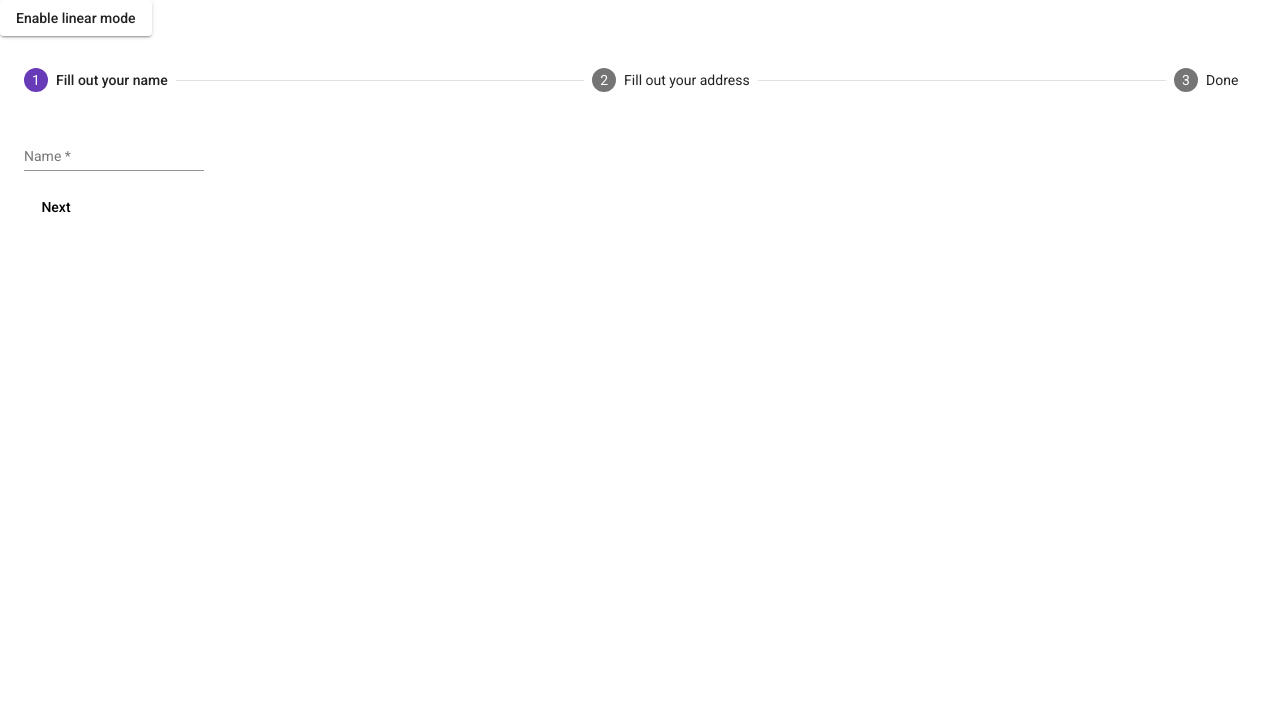
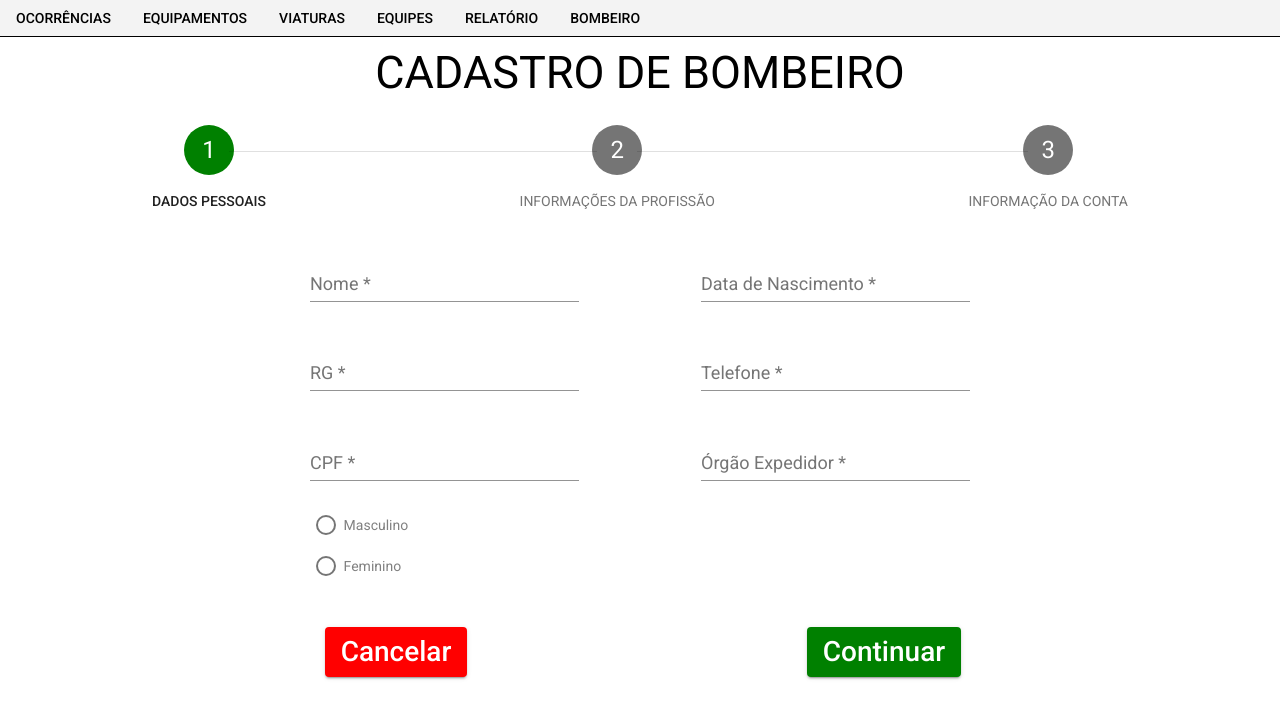
Before and after one commit to italoa7x/firecorp, an Angular app in the folder web/: page /bombeiros in a window 1280 px wide. Shown: the top 718 px of the page. Built offline with nearby package versions, Linux system fonts and the light colour scheme.

Commit message:
adicao e alteracao
 adicao e alteracao no Layout do Cadastro de Bombeiros

```diff
--- a/web/src/app/Bombeiros/cadastro/cadastro.component.css
+++ b/web/src/app/Bombeiros/cadastro/cadastro.component.css
@@ -2,6 +2,87 @@
     margin-top: 8px;
   }
 
-  .mat-form-field {
+.mat-form-field {
     margin-top: 16px;
   }
+.mat-grid-tile {
+   margin: 0px;
+   padding: 0px;
+   box-sizing: 0px;
+ }
+
+ ::ng-deep
+ .mat-step-header
+ .mat-step-icon {
+  width: 50px;
+  height: 50px;
+  font-size: 24px;
+}
+
+ ::ng-deep .mat-step-header .mat-step-icon-selected  {
+  width: 50px;
+  height: 50px;
+  font-size: 24px;
+  background-color: green;
+}
+
+
+::ng-deep .mat-step-header .mat-step-icon-state-done .mat-step-icon-state-edit {
+  background-color: green;
+}
+
+::ng-deep .mat-step-header .mat-step-icon-state-edit{
+  background-color: green;
+}
+
+::ng-deep
+.mat-step-header
+.mat-step-icon-state-edit
+.mat-stepper-horizontal-line {
+  width: 50px;
+  height: 50px;
+  font-size: 24px;
+
+}
+
+::ng-deep
+
+  .mat-horizontal-stepper-header::after,
+  .mat-stepper-horizontal-line {
+    top: 50px;
+
+  }
+
+  ::ng-deep
+  .mat-stepper-label-position-bottom .mat-horizontal-stepper-header::after {
+      top: 50px;
+
+  }
+  ::ng-deep
+  .mat-stepper-label-position-bottom .mat-horizontal-stepper-header::before{
+      top: 50px;
+      right: 10px;
+      left: 10;
+      width: 7px;
+      height: 10px;
+
+  }
+
+  ::ng-deep
+  .mat-stepper-label-position-bottom
+  .mat-stepper-horizontal-line {
+    top: 50px;
+  }
+  ::ng-deep
+  .mat-radio-button.mat-accent.mat-radio-checked .mat-radio-outer-circle{
+    border-color:rgb(66, 134, 244);
+  }
+  ::ng-deep
+  .mat-radio-button.mat-accent .mat-radio-inner-circle{
+    color:rgb(66, 134, 244);
+    background-color:rgb(66, 134, 244) ;
+  }
+  ::ng-deep
+  .mat-radio-button.mat-accent .mat-radio-ripple .mat-ripple-element {
+    background-color:rgb(255, 37, 37,.26);
+}
--- a/web/src/app/Bombeiros/cadastro/cadastro.component.html
+++ b/web/src/app/Bombeiros/cadastro/cadastro.component.html
@@ -1,38 +1,186 @@
-<button mat-raised-button (click)="isLinear = !isLinear" id="toggle-linear">
-    {{!isLinear ? 'Enable linear mode' : 'Disable linear mode'}}
-  </button>
-  <mat-horizontal-stepper [linear]="isLinear" #stepper>
+<div style="text-align: center; margin-top: 2%;">
+  <mat-label style="font-size: 45px;">CADASTRO DE BOMBEIRO</mat-label>
+</div>
+<mat-horizontal-stepper [linear]="isLinear" fxFlex="100" labelPosition="bottom"
+  style="margin-left: 10%; margin-right: 10%;" #stepper>
   <mat-step [stepControl]="firstFormGroup">
     <form [formGroup]="firstFormGroup">
-        <ng-template matStepLabel>Fill out your name</ng-template>
-        <mat-form-field>
-          <mat-label>Name</mat-label>
-          <input matInput placeholder="Last name, First name" formControlName="firstCtrl" required>
+      <ng-template matStepLabel>DADOS PESSOAIS</ng-template>
+
+      <div class="w3-row " style="text-align: center ">
+        <div class="w3-row " style="text-align: center; margin-left: 10%; margin-right: 10%;">
+
+          <div class="w3-half w3-container " style="text-align: center;">
+            <mat-form-field style="font-size: 18px; width: 75%;">
+              <mat-label>Nome</mat-label>
+              <input matInput placeholder="Nome" style="font-size: 18px;" formControlName="firstCtrlNome" required>
             </mat-form-field>
+          </div>
+
+          <div class="w3-half w3-container" style="text-align: center;">
+            <mat-form-field style="font-size: 18px; width: 75%;">
+              <mat-label>Data de Nascimento</mat-label>
+              <input matInput placeholder="00/00/0000" formControlName="firstCtrlData" required>
+            </mat-form-field>
+          </div>
+
+          <div class="w3-half w3-container" style="text-align: center;">
+            <mat-form-field style="font-size: 18px; width: 75%;">
+              <mat-label>RG</mat-label>
+              <input matInput placeholder="0.000.000" formControlName="firstCtrlRG" required>
+            </mat-form-field>
+          </div>
+
+          <div class="w3-half w3-container" style="text-align: center;">
+            <mat-form-field style="font-size: 18px; width: 75%;">
+              <mat-label>Telefone</mat-label>
+              <input matInput placeholder="(00)0 0000-0000" formControlName="firstCtrlFone" required>
+            </mat-form-field>
+          </div>
+
+          <div class="w3-half w3-container" style="text-align: center;">
             <div>
-          <button mat-button matStepperNext>Next</button>
+              <mat-form-field style="font-size: 18px; width: 75%;">
+                <mat-label>CPF</mat-label>
+                <input matInput placeholder="000.000.000-00" formControlName="firstCtrlCPF" required>
+              </mat-form-field>
+            </div>
+            <div style="text-align: left; margin-left: 50px;">
+              <mat-radio-group aria-label="Select an option" formControlName="firstCtrlSexo" required>
+                <div style="margin-top: 10px;">
+                  <mat-radio-button value="1" style="color: gray;">Masculino</mat-radio-button>
+                </div>
+                <div style="margin-top: 20px;">
+                  <mat-radio-button value="2" style="color: gray;">Feminino</mat-radio-button>
+                </div>
+              </mat-radio-group>
+            </div>
+          </div>
+
+          <div class="w3-half w3-container" style="text-align: center;">
+            <mat-form-field style="font-size: 18px; width: 75%;">
+              <mat-label>Órgão Expedidor</mat-label>
+              <input matInput placeholder="Órgão Expedidor" formControlName="firstCtrlExpedidor" required>
+            </mat-form-field>
+          </div>
+
+        </div>
+      </div>
+      <div class="w3-row " style="text-align: center; margin-top: 50px; ">
+        <div class="w3-half w3-container" style="text-align: center;">
+          <button mat-raised-button matStepperNext
+            style="font-size: 28px; color: white; background-color: red; line-height: 50px;">Cancelar</button>
+        </div>
+        <div class="w3-half w3-container" style="text-align: center;">
+          <button mat-raised-button matStepperNext
+            style="font-size: 28px; color: white; background-color: green; line-height: 50px;">Continuar</button>
+        </div>
       </div>
     </form>
   </mat-step>
-    <mat-step [stepControl]="secondFormGroup" label="Fill out your address">
+  <mat-step [stepControl]="secondFormGroup">
+
     <form [formGroup]="secondFormGroup">
-        <mat-form-field>
-          <mat-label>Address</mat-label>
-          <input matInput formControlName="secondCtrl" placeholder="Ex. 1 Main St, New York, NY"
-                 required>
+
+      <ng-template matStepLabel>INFORMAÇÕES DA PROFISSÃO</ng-template>
+
+      <div class="w3-row " style="text-align: center ">
+
+        <div class="w3-row " style="text-align: center; margin-left: 10%; margin-right: 10%;">
+
+          <div>
+            <mat-form-field style="font-size: 18px; width: 50%;">
+              <mat-label>Matrícula</mat-label>
+              <input matInput placeholder="Matrícula" formControlName="secondCtrlMatricula" required>
             </mat-form-field>
+          </div>
+
           <div>
-          <button mat-button matStepperPrevious>Back</button>
-          <button mat-button matStepperNext>Next</button>
+            <mat-form-field style="font-size: 18px; width: 50%;">
+              <mat-label>Batalhão</mat-label>
+              <input matInput placeholder="Batalhão" formControlName="secondCtrlBatalhao" required>
+            </mat-form-field>
+          </div>
+
+          <div>
+            <mat-form-field appearance="fill" style="font-size: 18px; width: 50%;">
+              <mat-label>Patente</mat-label>
+              <mat-select formControlName="secondCtrlPatente" required>
+                <mat-option value="option1">Soldado</mat-option>
+                <mat-option value="option2" disabled>Cabo (disabled)</mat-option>
+                <mat-option value="option3">Tenente</mat-option>
+              </mat-select>
+            </mat-form-field>
+          </div>
+
+          <div>
+            <mat-form-field style="font-size: 18px; width: 50%;">
+              <mat-label>Especialidade</mat-label>
+              <input matInput placeholder="Especialidade" formControlName="secondCtrlEspecialidade" required>
+            </mat-form-field>
+          </div>
+
+        </div>
+
+      </div>
+
+      <div class="w3-row " style="text-align: center; margin-top: 50px; ">
+        <div class="w3-half w3-container" style="text-align: center;">
+          <button mat-raised-button matStepperNext
+            style="font-size: 28px; color: white; background-color: red; line-height: 50px;">Voltar</button>
+        </div>
+        <div class="w3-half w3-container" style="text-align: center;">
+          <button mat-raised-button matStepperNext
+            style="font-size: 28px; color: white; background-color: green; line-height: 50px;">Continuar</button>
+        </div>
+      </div>
+
+    </form>
+
+  </mat-step>
+
+  <mat-step [stepControl]="thirdFormGroup">
+    <form [formGroup]="thirdFormGroup">
+      <ng-template matStepLabel>INFORMAÇÃO DA CONTA</ng-template>
+
+      <div class="w3-row " style="text-align: center ">
+
+        <div class="w3-row " style="text-align: center; margin-left: 10%; margin-right: 10%;">
+
+          <div>
+            <mat-form-field style="font-size: 18px; width: 50%;">
+              <mat-label>Email</mat-label>
+              <input matInput placeholder="Matricula" formControlName="thirdCtrlEmail" required>
+            </mat-form-field>
+          </div>
+
+          <div>
+            <mat-form-field style="font-size: 18px; width: 50%;">
+              <mat-label>Senha</mat-label>
+              <input matInput placeholder="Senha" formControlName="thirdCtrlSenha" required>
+            </mat-form-field>
+          </div>
+
+          <div>
+            <mat-form-field style="font-size: 18px; width: 50%;">
+              <mat-label>Confirmar Senha</mat-label>
+              <input matInput placeholder="Confirmar Senha" formControlName="thirdCtrlConfirmSenha" required>
+            </mat-form-field>
+          </div>
+
+        </div>
+      </div>
+
+      <div class="w3-row " style="text-align: center; margin-top: 50px; ">
+        <div class="w3-half w3-container" style="text-align: center;">
+          <button mat-raised-button matStepperNext
+            style="font-size: 28px; color: white; background-color: red; line-height: 50px;">Voltar</button>
+        </div>
+        <div class="w3-half w3-container" style="text-align: center;">
+          <button mat-raised-button matStepperNext
+            style="font-size: 28px; color: white; background-color: green; line-height: 50px;">Finalizar</button>
+        </div>
       </div>
     </form>
   </mat-step>
-    <mat-step>
-      <ng-template matStepLabel>Done</ng-template>
-      <p>You are now done.</p>
-      <div>
-        <button mat-button matStepperPrevious>Back</button>
-        <button mat-button (click)="stepper.reset()">Reset</button>
-      </div>
-    </mat-step>
 </mat-horizontal-stepper>
--- a/web/src/app/Bombeiros/cadastro/cadastro.component.ts
+++ b/web/src/app/Bombeiros/cadastro/cadastro.component.ts
@@ -1,5 +1,6 @@
 import { Component, OnInit } from '@angular/core';
 import {FormBuilder, FormGroup, Validators} from '@angular/forms';
+
 
 @Component({
   selector: 'app-cadastro',
@@ -7,18 +8,34 @@ import {FormBuilder, FormGroup, Validators} from '@angular/forms';
   styleUrls: ['./cadastro.component.css']
 })
 export class CadastroComponent implements OnInit {
-  isLinear = false;
+  isLinear = true;
   firstFormGroup: FormGroup;
   secondFormGroup: FormGroup;
+  thirdFormGroup: FormGroup;
 
   constructor(private _formBuilder: FormBuilder) {}
 
   ngOnInit() {
     this.firstFormGroup = this._formBuilder.group({
-      firstCtrl: ['', Validators.required]
+      firstCtrlNome: ['', Validators.required],
+      firstCtrlData: ['', Validators.required],
+      firstCtrlRG: ['', Validators.required],
+      firstCtrlFone: ['', Validators.required],
+      firstCtrlCPF: ['', Validators.required],
+      firstCtrlExpedidor: ['', Validators.required],
+      firstCtrlSexo: ['', Validators.required],
     });
     this.secondFormGroup = this._formBuilder.group({
-      secondCtrl: ['', Validators.required]
+      secondCtrlMatricula: ['', Validators.required],
+      secondCtrlBatalhao: ['', Validators.required],
+      secondCtrlEspecialidade: ['', Validators.required],
+      secondCtrlPatente: ['', Validators.required],
+
+    });
+    this.thirdFormGroup = this._formBuilder.group({
+      thirdCtrlEmail: ['', Validators.required],
+      thirdCtrlSenha: ['', Validators.required],
+      thirdCtrlConfirmSenha: ['', Validators.required],
     });
   }
 }
--- a/web/src/app/app.component.html
+++ b/web/src/app/app.component.html
@@ -1 +1,11 @@
+<link rel="stylesheet" href="https://www.w3schools.com/w3css/4/w3.css">
+<div style="background-color: #f3f3f3;" >
+  <button mat-button>OCORRÊNCIAS</button>
+  <button mat-button>EQUIPAMENTOS</button>
+  <button mat-button>VIATURAS</button>
+  <button mat-button>EQUIPES</button>
+  <button mat-button>RELATÓRIO</button>
+  <button mat-button>BOMBEIRO</button>
+</div>
+<mat-divider style="border-top-color: black;"></mat-divider>
 <router-outlet></router-outlet>
```
Also changed, not shown: web/src/app/Bombeiros/bombeiro.module.ts (+8 -1 lines), web/src/app/app.module.ts (+11 -2 lines), 1 other file (tests, documents, lock files or other folders). Lines whose indentation alone changed are shown as unchanged.
